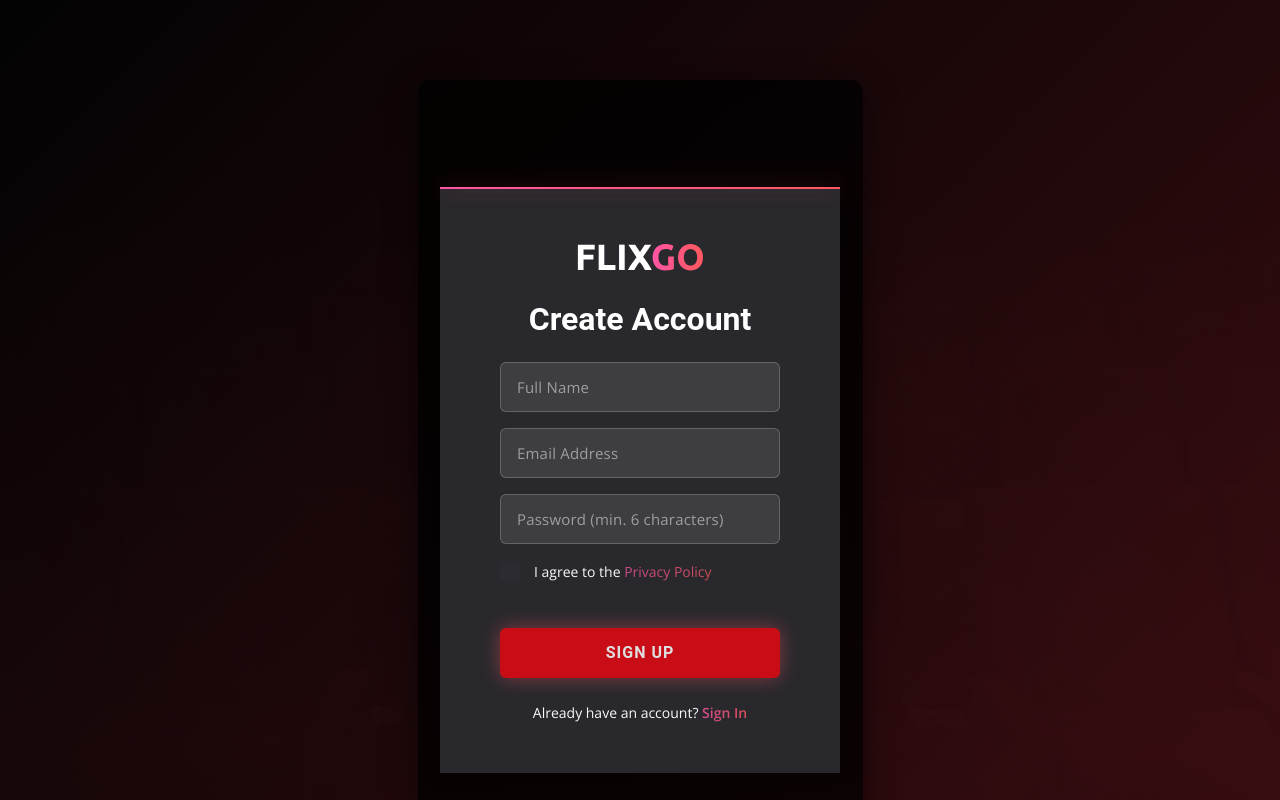
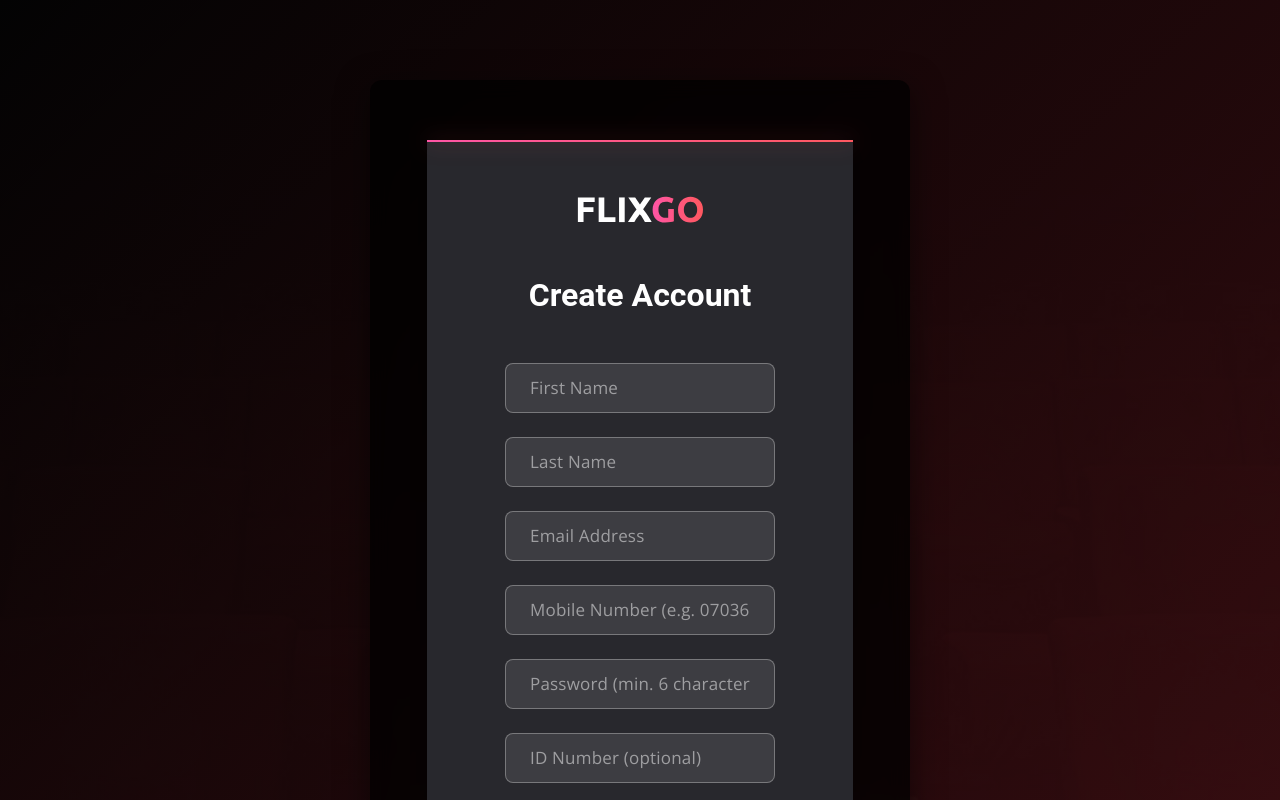
Before and after one commit to ArnoldGregory/flixgo, a React (Vite) app: page /signup in a window 1280 px wide. Shown: the top 800 px of the page. Built offline with nearby package versions, Linux system fonts and the light colour scheme.

Commit message:
sign up work perfectly

```diff
--- a/src/components/Signup.jsx
+++ b/src/components/Signup.jsx
@@ -1,19 +1,22 @@
-// src/pages/Signup.jsx - Enhanced with Config & API Service
+// src/pages/Signup.jsx - FINAL: WORKING + REDIRECT + WIDER FIELDS
 import React, { useState } from 'react';
 import { Link, useNavigate } from 'react-router-dom';
-import apiService from '../services/apiService';
+import { authService } from '../services/apiService';
 import { useToast } from '../components/Toast';
 
 const Signup = () => {
   const [formData, setFormData] = useState({
-        name: '',
+    first_name: '',
+    last_name: '',
     email: '',
-        password: ''
+    mobile: '',
+    password: '',
+    id_no: ''
   });
   const [agree, setAgree] = useState(false);
   const [loading, setLoading] = useState(false);
   const navigate = useNavigate();
-    const { showToast } = useToast();
+  const toast = useToast();
 
   const handleChange = (e) => {
     setFormData({
@@ -26,54 +29,67 @@ const Signup = () => {
     e.preventDefault();
 
     // Validation
-        if (!formData.name.trim()) {
-            showToast('Please enter your name', 'error');
+    if (!formData.first_name.trim()) {
+      toast.error('Please enter your first name');
+      return;
+    }
+    if (!formData.last_name.trim()) {
+      toast.error('Please enter your last name');
+      return;
+    }
+    if (!formData.email.trim()) {
+      toast.error('Please enter your email');
+      return;
+    }
+    if (!formData.mobile.trim()) {
+      toast.error('Please enter your mobile number');
+      return;
+    }
+    if (!formData.password.trim()) {
+      toast.error('Please enter a password');
+      return;
+    }
+    if (formData.password.length < 6) {
+      toast.error('Password must be at least 6 characters');
+      return;
+    }
+    if (!agree) {
+      toast.error('Please agree to the Privacy Policy');
       return;
     }
 
-        if (!formData.email.trim()) {
-            showToast('Please enter your email', 'error');
-            return;
-        }
-
-        if (!formData.password.trim()) {
-            showToast('Please enter a password', 'error');
-            return;
-        }
-
-        if (formData.password.length < 6) {
-            showToast('Password must be at least 6 characters', 'error');
-            return;
-        }
-
-        if (!agree) {
-            showToast('Please agree to the Privacy Policy', 'error');
-            return;
-        }
+    const payload = {
+      first_name: formData.first_name.trim(),
+      last_name: formData.last_name.trim(),
+      email: formData.email.trim(),
+      mobile: formData.mobile.trim(),
+      password: formData.password,
+      middle_name: '',
+      id_no: formData.id_no.trim() || '',
+      created_by: 1
+    };
 
     setLoading(true);
 
     try {
-            const response = await apiService.register(formData);
+      const response = await authService.register(payload);
 
-            if (response.success) {
-                showToast('Account created successfully!', 'success');
-
-                // TODO: Update this based on your flow
-                // Option 1: Go to OTP verification
-                // navigate('/otp', { state: { email: formData.email } });
-
-                // Option 2: Go to login
+      if (response.data?.success) {
+        toast.success('Account created successfully! Please login.');
         setTimeout(() => {
           navigate('/login');
-                }, 1500);
-
+        }, 1500); // 1.5 seconds delay before redirect
       } else {
-                showToast(response.message || 'Registration failed', 'error');
+        toast.error(response.data?.message || 'Registration failed');
       }
     } catch (err) {
-            console.error('Signup error:', err);
-            showToast(err.response?.data?.message || 'Failed to create account', 'error');
+      const errorMsg =
+        err.response?.data?.message ||
+        err.response?.data?.error ||
+        err.message ||
+        'Failed to create account. Please try again.';
+
+      toast.error(errorMsg);
     } finally {
       setLoading(false);
     }
@@ -102,51 +118,76 @@ const Signup = () => {
 
       <div className="container position-relative" style={{ zIndex: 2 }}>
         <div className="row justify-content-center">
-                    <div className="col-12 col-md-8 col-lg-6 col-xl-5">
+          <div className="col-12 col-md-10 col-lg-8 col-xl-6">
             <div
               className="sign__content"
               style={{
                 background: 'rgba(0, 0, 0, 0.75)',
                 backdropFilter: 'blur(10px)',
                 borderRadius: '12px',
-                                padding: '40px',
-                                boxShadow: '0 8px 32px rgba(0, 0, 0, 0.5)'
+                padding: '60px 50px',
+                boxShadow: '0 8px 32px rgba(0, 0, 0, 0.5)',
+                maxWidth: '700px'
               }}
             >
               <form className="sign__form" onSubmit={handleSubmit}>
                 {/* Logo */}
-                                <Link to="/" className="sign__logo d-block text-center mb-4">
+                <Link to="/" className="sign__logo d-block text-center mb-5">
                   <img
                     src="/src/assets/img/logo.svg"
                     alt="FlixGo Logo"
-                                        style={{ maxHeight: '50px' }}
+                    style={{ maxHeight: '70px' }}
                   />
                 </Link>
 
-                                <h2 className="text-white text-center mb-4 fw-bold">Create Account</h2>
+                <h2 className="text-white text-center mb-5 fw-bold">Create Account</h2>
 
-                                {/* Name Input */}
-                                <div className="sign__group mb-3">
+                {/* First Name */}
+                <div className="sign__group mb-4">
                   <input
                     type="text"
-                                        name="name"
+                    name="first_name"
                     className="sign__input"
-                                        placeholder="Full Name"
-                                        value={formData.name}
+                    placeholder="First Name"
+                    value={formData.first_name}
                     onChange={handleChange}
                     disabled={loading}
                     style={{
                       background: 'rgba(255, 255, 255, 0.1)',
-                                            border: '1px solid rgba(255, 255, 255, 0.2)',
+                      border: '1px solid rgba(255, 255, 255, 0.3)',
                       color: 'white',
-                                            borderRadius: '6px',
-                                            padding: '12px 16px'
+                      borderRadius: '8px',
+                      padding: '18px 24px',
+                      width: '100%',
+                      fontSize: '17px'
                     }}
                   />
                 </div>
 
-                                {/* Email Input */}
-                                <div className="sign__group mb-3">
+                {/* Last Name */}
+                <div className="sign__group mb-4">
+                  <input
+                    type="text"
+                    name="last_name"
+                    className="sign__input"
+                    placeholder="Last Name"
+                    value={formData.last_name}
+                    onChange={handleChange}
+                    disabled={loading}
+                    style={{
+                      background: 'rgba(255, 255, 255, 0.1)',
+                      border: '1px solid rgba(255, 255, 255, 0.3)',
+                      color: 'white',
+                      borderRadius: '8px',
+                      padding: '18px 24px',
+                      width: '100%',
+                      fontSize: '17px'
+                    }}
+                  />
+                </div>
+
+                {/* Email */}
+                <div className="sign__group mb-4">
                   <input
                     type="email"
                     name="email"
@@ -157,16 +198,40 @@ const Signup = () => {
                     disabled={loading}
                     style={{
                       background: 'rgba(255, 255, 255, 0.1)',
-                                            border: '1px solid rgba(255, 255, 255, 0.2)',
+                      border: '1px solid rgba(255, 255, 255, 0.3)',
                       color: 'white',
-                                            borderRadius: '6px',
-                                            padding: '12px 16px'
+                      borderRadius: '8px',
+                      padding: '18px 24px',
+                      width: '100%',
+                      fontSize: '17px'
                     }}
                   />
                 </div>
 
-                                {/* Password Input */}
-                                <div className="sign__group mb-3">
+                {/* Mobile */}
+                <div className="sign__group mb-4">
+                  <input
+                    type="tel"
+                    name="mobile"
+                    className="sign__input"
+                    placeholder="Mobile Number (e.g. 0703622044)"
+                    value={formData.mobile}
+                    onChange={handleChange}
+                    disabled={loading}
+                    style={{
+                      background: 'rgba(255, 255, 255, 0.1)',
+                      border: '1px solid rgba(255, 255, 255, 0.3)',
+                      color: 'white',
+                      borderRadius: '8px',
+                      padding: '18px 24px',
+                      width: '100%',
+                      fontSize: '17px'
+                    }}
+                  />
+                </div>
+
+                {/* Password */}
+                <div className="sign__group mb-4">
                   <input
                     type="password"
                     name="password"
@@ -177,16 +242,40 @@ const Signup = () => {
                     disabled={loading}
                     style={{
                       background: 'rgba(255, 255, 255, 0.1)',
-                                            border: '1px solid rgba(255, 255, 255, 0.2)',
+                      border: '1px solid rgba(255, 255, 255, 0.3)',
                       color: 'white',
-                                            borderRadius: '6px',
-                                            padding: '12px 16px'
+                      borderRadius: '8px',
+                      padding: '18px 24px',
+                      width: '100%',
+                      fontSize: '17px'
+                    }}
+                  />
+                </div>
+
+                {/* ID Number (optional) */}
+                <div className="sign__group mb-4">
+                  <input
+                    type="text"
+                    name="id_no"
+                    className="sign__input"
+                    placeholder="ID Number (optional)"
+                    value={formData.id_no}
+                    onChange={handleChange}
+                    disabled={loading}
+                    style={{
+                      background: 'rgba(255, 255, 255, 0.1)',
+                      border: '1px solid rgba(255, 255, 255, 0.3)',
+                      color: 'white',
+                      borderRadius: '8px',
+                      padding: '18px 24px',
+                      width: '100%',
+                      fontSize: '17px'
                     }}
                   />
                 </div>
 
                 {/* Privacy Policy Checkbox */}
-                                <div className="sign__group sign__group--checkbox mb-4">
+                <div className="sign__group sign__group--checkbox mb-5 d-flex align-items-center gap-3">
                   <input
                     id="agree"
                     name="agree"
@@ -194,13 +283,19 @@ const Signup = () => {
                     checked={agree}
                     onChange={(e) => setAgree(e.target.checked)}
                     disabled={loading}
+                    style={{
+                      cursor: 'pointer',
+                      width: '24px',
+                      height: '24px'
+                    }}
                   />
-                                    <label htmlFor="agree" className="text-light">
+                  <label htmlFor="agree" className="text-light mb-0" style={{ cursor: 'pointer', fontSize: '16px' }}>
                     I agree to the{' '}
                     <a
                       href="#"
                       className="sign__link"
                       style={{ color: '#e50914', textDecoration: 'none' }}
+                      onClick={(e) => e.preventDefault()}
                     >
                       Privacy Policy
                     </a>
@@ -216,9 +311,9 @@ const Signup = () => {
                     background: loading ? '#666' : '#e50914',
                     color: 'white',
                     border: 'none',
-                                        borderRadius: '6px',
-                                        padding: '14px',
-                                        fontSize: '16px',
+                    borderRadius: '8px',
+                    padding: '20px',
+                    fontSize: '18px',
                     fontWeight: 'bold',
                     cursor: loading ? 'not-allowed' : 'pointer',
                     transition: 'all 0.3s ease'
@@ -226,7 +321,7 @@ const Signup = () => {
                 >
                   {loading ? (
                     <span>
-                                            <span className="spinner-border spinner-border-sm me-2" />
+                      <span className="spinner-border spinner-border-sm me-3" />
                       Creating Account...
                     </span>
                   ) : (
@@ -235,7 +330,7 @@ const Signup = () => {
                 </button>
 
                 {/* Login Link */}
-                                <span className="sign__text text-center d-block mt-4 text-light">
+                <span className="sign__text text-center d-block mt-5 text-light fs-5">
                   Already have an account?{' '}
                   <Link
                     to="/login"
```
Lines whose indentation alone changed are shown as unchanged.
